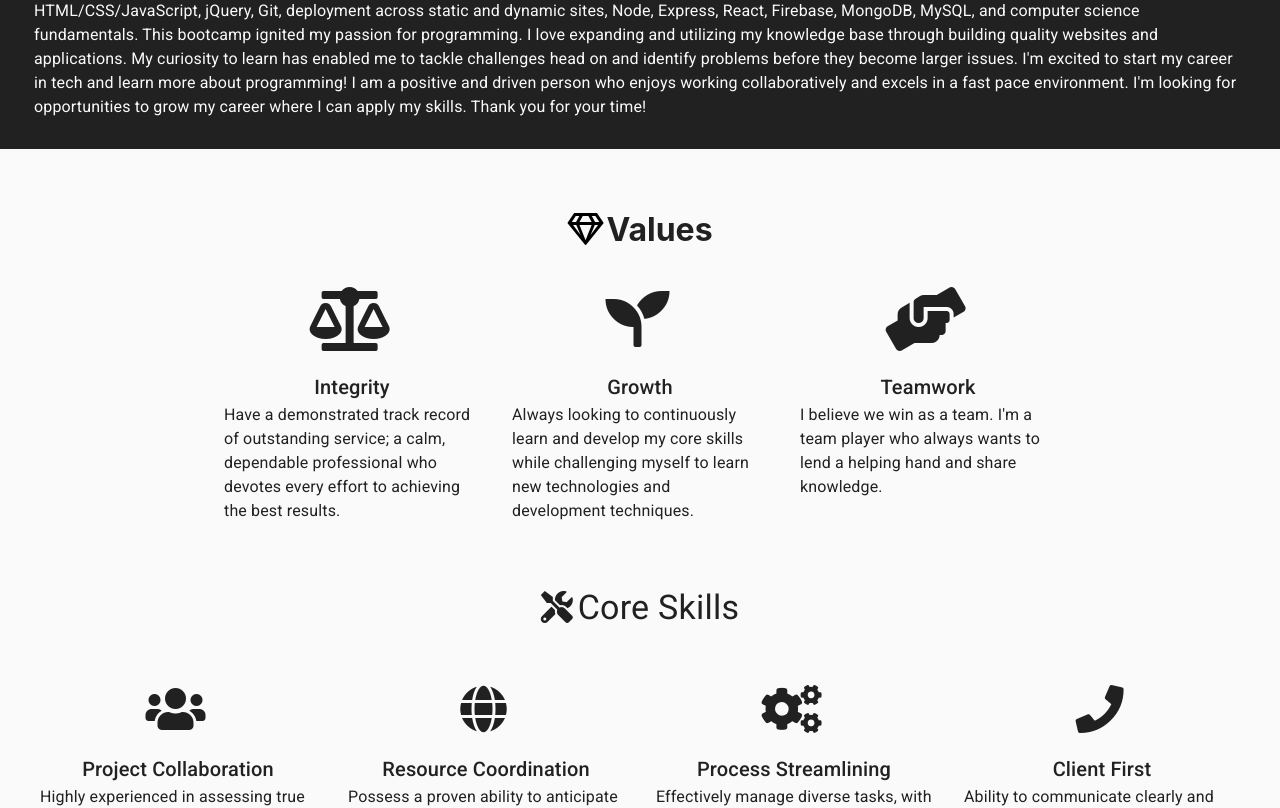
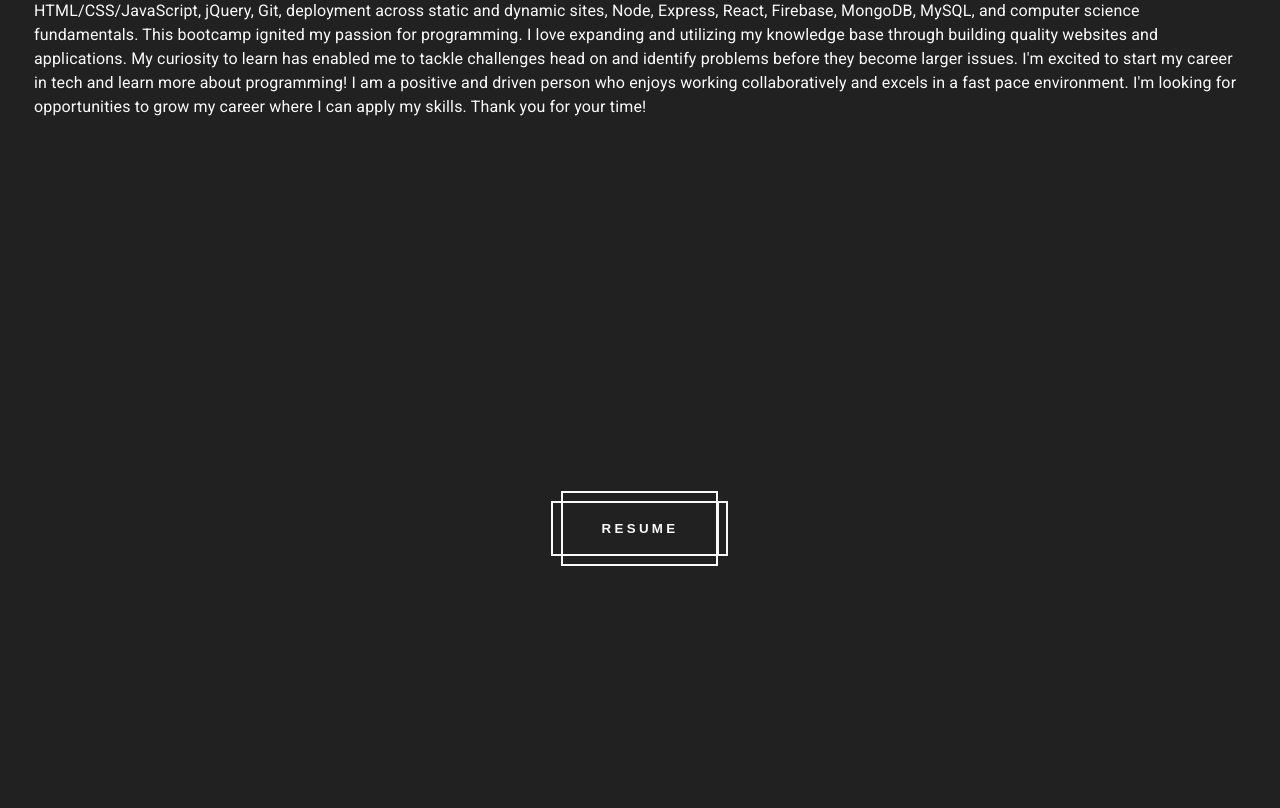
Before and after one commit to jerpowel321/JP-Portfolio, a React (Create React App) app: page /about in a window 1280 px wide. Shown: the part 440-1248 px from the top of the page. Built offline with nearby package versions, Linux system fonts and the light colour scheme.

Commit message:
update resume button

```diff
--- a/src/App.css
+++ b/src/App.css
@@ -1,42 +1,3 @@
-.App {
-  text-align: center;
-}
-
-.App-logo {
-  height: 40vmin;
-  pointer-events: none;
-}
-
-@media (prefers-reduced-motion: no-preference) {
-  .App-logo {
-    animation: App-logo-spin infinite 20s linear;
-  }
-}
-
-.App-header {
-  background-color: #282c34;
-  min-height: 100vh;
-  display: flex;
-  flex-direction: column;
-  align-items: center;
-  justify-content: center;
-  font-size: calc(10px + 2vmin);
-  color: white;
-}
-
-.App-link {
-  color: #61dafb;
-}
-
-@keyframes App-logo-spin {
-  from {
-    transform: rotate(0deg);
-  }
-  to {
-    transform: rotate(360deg);
-  }
-}
-
 .bg {
   background-Image: url("/images/ny2.jpg");
   min-height: 40vh;
@@ -82,12 +43,12 @@ body {
 /** Hover-related CSS **/
 .l > h4, .l > h1 {
   position: relative;
-  color: white;
+  color: #fafafa;
   text-decoration: none;
 }
 
 .l > h4:hover, .l > h1:hover {
-  color: white;
+  color: #fafafa;
 }
 
 .l > h4:before, .l > h1:before {
@@ -97,7 +58,7 @@ body {
   height: 2px;
   bottom: 0;
   left: 0;
-  background-color: white;
+  background-color: #fafafa;
   visibility: hidden;
   -webkit-transform: scaleX(0);
   transform: scaleX(0);
@@ -175,6 +136,92 @@ body {
 
 }
 #navigation a:hover {
-  border-bottom: 3px solid white;
+  border-bottom: 3px solid #fafafa;
 
 }
+
+
+.sup {
+
+  display: flex;
+  justify-content: center;
+  align-items: center;
+  height: 100vh;
+  background: #212121;
+
+}
+
+
+.buttonFancy {
+
+  display: flex;
+  justify-content: center;
+  align-items: center;
+  /* height: 100vh; */
+  background: #fcf3ec;
+
+}
+ .button {
+  --offset: 10px;
+  --border-size: 2px;
+  display: block;
+  position: relative;
+  padding: 1.5em 3em;
+  appearance: none;
+  border: 0;
+  background: transparent;
+  color: #fafafa;
+  text-transform: uppercase;
+  letter-spacing: 0.25em;
+  outline: none;
+  cursor: pointer;
+  font-weight: bold;
+  border-radius: 0;
+  box-shadow: inset 0 0 0 var(--border-size) currentcolor;
+  transition: background 0.8s ease;
+}
+.button:hover {
+  background: rgba(100, 0, 0, .03);
+}
+.button__horizontal, .button__vertical {
+  position: absolute;
+  top: var(--horizontal-offset, 0);
+  right: var(--vertical-offset, 0);
+  bottom: var(--horizontal-offset, 0);
+  left: var(--vertical-offset, 0);
+  transition: transform 0.8s ease;
+  will-change: transform;
+}
+.button__horizontal::before, .button__vertical::before {
+  content: '';
+  position: absolute;
+  border: inherit;
+}
+.button__horizontal {
+  --vertical-offset: calc(var(--offset) * -1);
+  border-top: var(--border-size) solid currentcolor;
+  border-bottom: var(--border-size) solid currentcolor;
+}
+.button__horizontal::before {
+  top: calc(var(--vertical-offset) - var(--border-size));
+  bottom: calc(var(--vertical-offset) - var(--border-size));
+  left: calc(var(--vertical-offset) * -1);
+  right: calc(var(--vertical-offset) * -1);
+}
+.button:hover .button__horizontal {
+  transform: scaleX(0);
+}
+.button__vertical {
+  --horizontal-offset: calc(var(--offset) * -1);
+  border-left: var(--border-size) solid currentcolor;
+  border-right: var(--border-size) solid currentcolor;
+}
+.button__vertical::before {
+  top: calc(var(--horizontal-offset) * -1);
+  bottom: calc(var(--horizontal-offset) * -1);
+  left: calc(var(--horizontal-offset) - var(--border-size));
+  right: calc(var(--horizontal-offset) - var(--border-size));
+}
+.button:hover .button__vertical {
+  transform: scaleY(0);
+}
--- a/src/components/About.js
+++ b/src/components/About.js
@@ -30,6 +30,15 @@ I'm excited to start my career in tech and learn more about programming! I am a
 
 Thank you for your time!
 </Typography>
+<div className="sup">
+          <button class="button" >
+            Resume
+    <div class="button__horizontal"></div>
+            <div class="button__vertical"></div>
+          </button>
+        </div>
+
+
 <a id="values"></a>
 </div>
 
--- a/src/pages/portfolio.js
+++ b/src/pages/portfolio.js
@@ -15,14 +15,11 @@ class Portfolio extends Component {
         <NavBar />
         {/* <div style={{backgroundColor: black}} > */}
         <div className="bg"></div>
-          <Container maxWidth="lg">
+        <Container maxWidth="lg" style={{ backgroundColor: "white" }}>
           <div className="projectArea">
             <ProjectList />
           </div>
-
         </Container>
-
-          {/* </div> */}
         <Footer />
       </div >
     );
```
Lines whose indentation alone changed are shown as unchanged.
